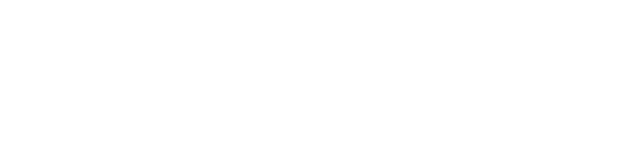
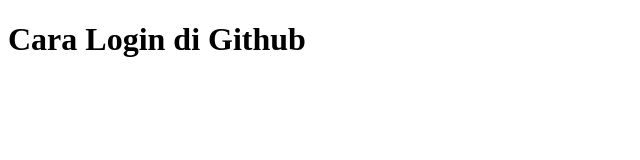
Before and after one commit to mrezafahlepi/belajar-git, a plain HTML site: page belajar.html in a window 1280 px wide. Shown: the whole page, without its empty margins (0-640 px from the left). Drawn offline with Linux system fonts and the light colour scheme.

Commit message:
Add H1 di belajar.html

```diff
--- a/belajar.html
+++ b/belajar.html
@@ -4,5 +4,7 @@
     <meta charset="utf-8" />
     <title>Belajar Git Menyenangkan</title>
   </head>
-  <body></body>
+  <body>
+    <h1>Cara Login di Github</h1>
+  </body>
 </html>
```
